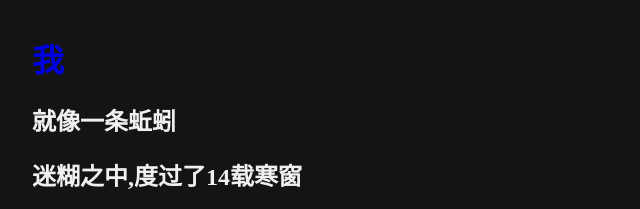
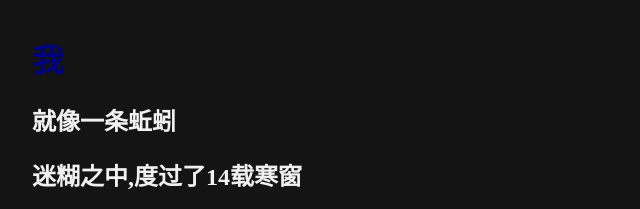
Before and after one commit to wofastin/wofastin.github.com, a plain HTML site: page index.html in a window 1280 px wide. Shown: the top 209 px of the page, 11-651 px from the left. Drawn offline with Linux system fonts and the light colour scheme.

Commit message:
Update index.html

```diff
--- a/index.html
+++ b/index.html
@@ -4,7 +4,7 @@
       <table border="0" cellspacing="0" cellpadding="5" style="margin-left:30px; margin-top:30px; color:#F0F0F0; "  >
         <tr>
           <td>
-            <h1 style="color:#0000E0">我</h1>
+            <h1 style="color:#000080">我</h1>
             <h2>就像一条蚯蚓</h2>
             <h2>迷糊之中,度过了14载寒窗</h2>
             <h2>赖进了这座混泥土堆</h2>
```
